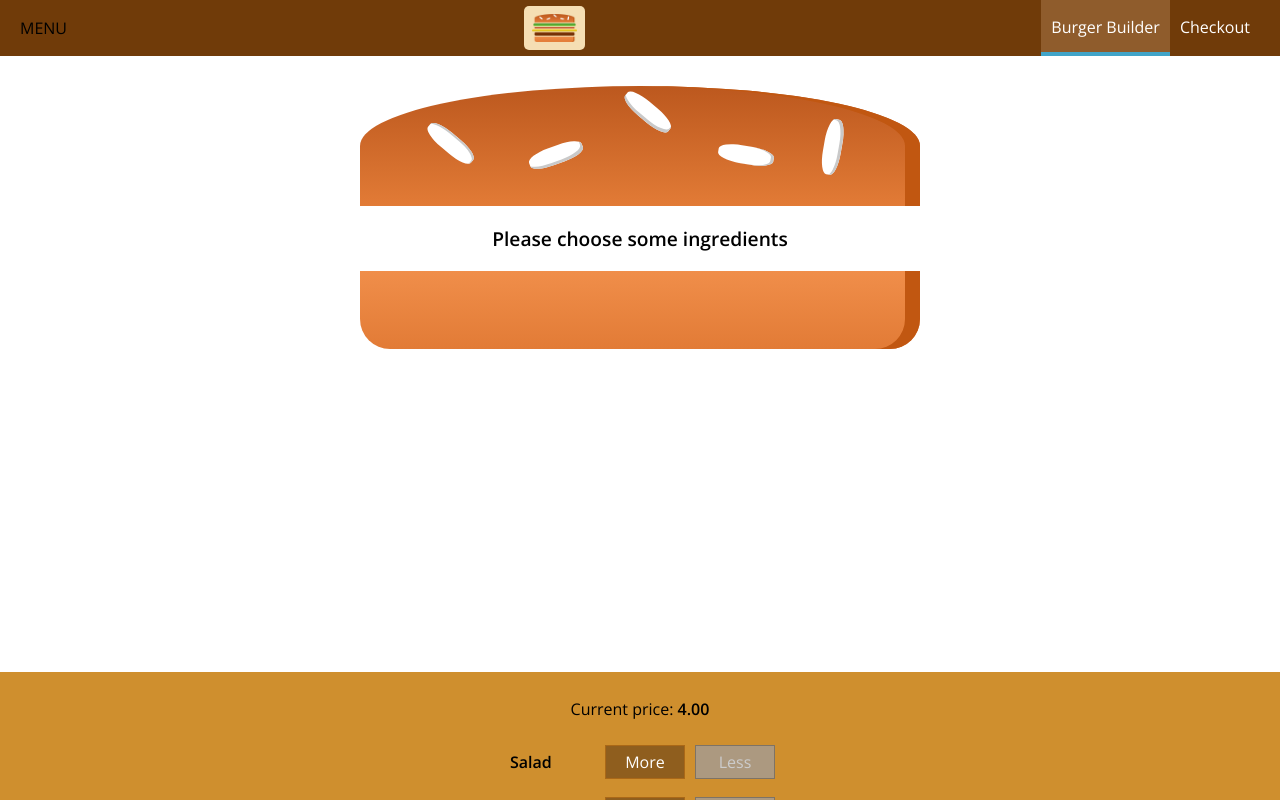
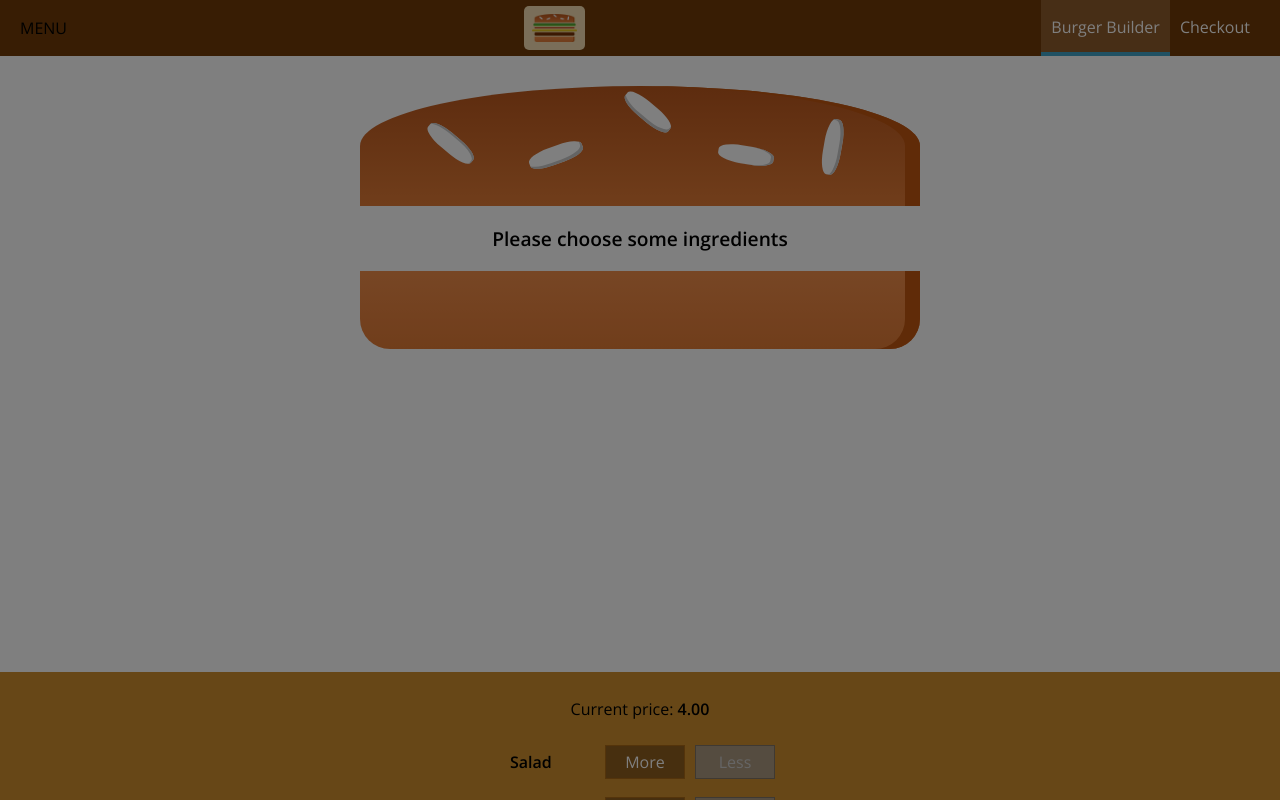
Before and after one commit to pihuilong/react-burger-builder-app, a React (Create React App) app: page / in a window 1280 px wide. Shown: the top 800 px of the page. Built offline with nearby package versions, Linux system fonts and the light colour scheme.

Commit message:
chore: reusing the backDrop with sideDrawer

```diff
--- a/src/components/Layout/Layout.js
+++ b/src/components/Layout/Layout.js
@@ -1,18 +1,30 @@
-import React from 'react';
+import React, { Component } from 'react';
 import classes from './Layout.module.css';
 
 import BurgerBuilder from '../../containers/BurgerBuilder/BurgerBuilder';
 import Toolbar from '../Navigation/Toolbar/Toolbar';
 import SideDrawer from '../Navigation/SideDrawer/SideDrawer';
 
-const Layout = (props) => (
+class Layout extends Component {
+  state = {
+    showSideDrawer: true,
+  };
+
+  closeSideDrawerHandler = () => {
+    this.setState({ showSideDrawer: false });
+  };
+
+  render() {
+    return (
       <React.Fragment>
         <Toolbar />
-    <SideDrawer />
+        <SideDrawer open={this.state.showSideDrawer} closed={this.closeSideDrawerHandler} />
         <main className={classes.Content}>
           <BurgerBuilder />
         </main>
       </React.Fragment>
     );
+  }
+}
 
 export default Layout;
--- a/src/components/Navigation/SideDrawer/SideDrawer.js
+++ b/src/components/Navigation/SideDrawer/SideDrawer.js
@@ -3,10 +3,18 @@
 import Logo from '../../Logo/Logo'
 import NavigationItems from '../NavigationItems/NavigationItems'
 import classes from './SideDrawer.module.css'
+import Backdrop from '../../UI/Backdrop/Backdrop'
 
 const SideDrawer = (props) => {
+  let attachedClasses = [classes.SideDrawer, classes.Close];
+  if(props.open) {
+    attachedClasses = [classes.SideDrawer, classes.Open]
+  }
+
   return (
-    <div className={classes.SideDrawer}>
+    <React.Fragment>
+      <Backdrop show={props.open} clicked={props.closed} />
+      <div className={attachedClasses.join(' ')}>
         <div className={ classes.Logo}>
           <Logo />
         </div>
@@ -14,6 +22,7 @@
           <NavigationItems />
         </nav>
       </div>
+    </React.Fragment>
   )
 }
 
--- a/src/components/Navigation/SideDrawer/SideDrawer.module.css
+++ b/src/components/Navigation/SideDrawer/SideDrawer.module.css
@@ -28,4 +28,5 @@
 
 .Logo {
   height: 10%;
+  margin-bottom: 30px;
 }
```
Lines whose indentation alone changed are shown as unchanged.
